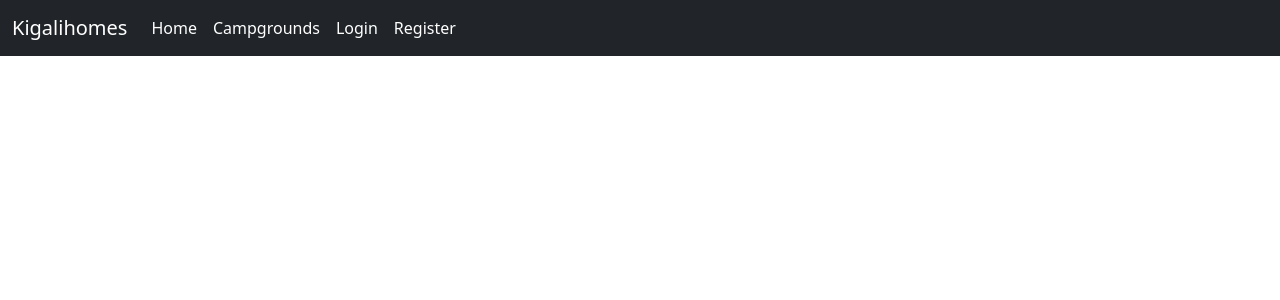
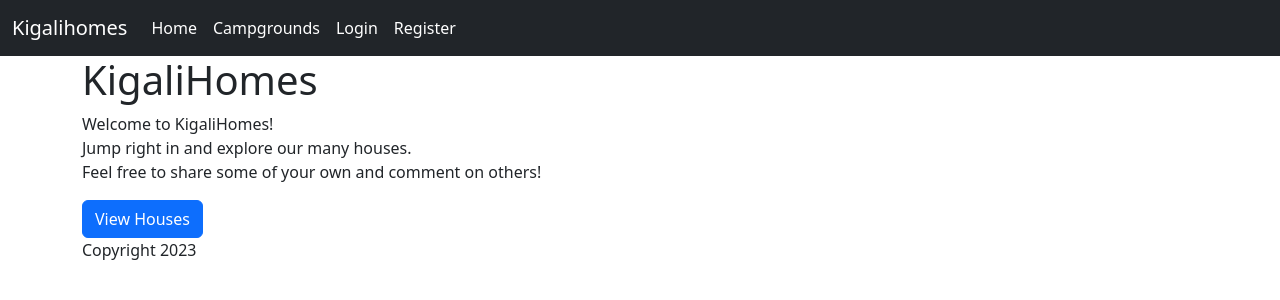
Before and after one commit to Joshua-Coded/REACT, a React (Create React App) app in the folder react/my-app/: page / in a window 1280 px wide. Shown: the top 300 px of the page. Built offline with nearby package versions, Linux system fonts and the light colour scheme.

Commit message:
Home page done

```diff
--- a/react/my-app/src/App.jsx
+++ b/react/my-app/src/App.jsx
@@ -3,11 +3,14 @@ import "popper.js/dist/umd/popper";
 import "bootstrap/dist/js/bootstrap";
 import "bootstrap/dist/css/bootstrap.css";
 
-import { Navbar } from "./Navbar";
+import Navbar from "./Navbar";
+import Home from "./Home";
+
 function App() {
   return (
     <div>
       <Navbar />
+      <Home />
     </div>
   );
 }
--- /dev/null
+++ b/react/my-app/src/Home.jsx
@@ -0,0 +1,23 @@
+import { Component } from "react";
+import { getFullYear } from "./utils";
+
+export default class MainContent extends Component {
+  render() {
+    return (
+      <div className="container">
+        <h1 className="header">KigaliHomes</h1>
+        <p className="paragraph">
+          {" "}
+          Welcome to KigaliHomes!
+          <br />
+          Jump right in and explore our many houses. <br />
+          Feel free to share some of your own and comment on others!{" "}
+        </p>
+        <button class="btn btn-primary">View Houses</button>
+        <div className="App-footer">
+          <p>Copyright {getFullYear()}</p>
+        </div>
+      </div>
+    );
+  }
+}
--- a/react/my-app/src/Navbar.jsx
+++ b/react/my-app/src/Navbar.jsx
@@ -1,12 +1,12 @@
 import { Component } from "react";
 import "./Navbar.css";
-export class Navbar extends Component {
+export default class Navbar extends Component {
   render() {
     return (
       <div>
         <nav className="navbar navbar-expand-lg bg-dark bg-body-tertiary">
           <div className="container-fluid">
-            <a className="navbar-brand" href="#">
+            <a className="navbar-brand" href="/#">
               Kigalihomes
             </a>
             <button
@@ -26,22 +26,22 @@ export class Navbar extends Component {
             >
               <ul className="navbar-nav me-auto mb-2 mb-lg-0">
                 <li className="nav-item">
-                  <a className="nav-link active" aria-current="page" href="#">
+                  <a className="nav-link active" aria-current="page" href="/#">
                     Home
                   </a>
                 </li>
                 <li className="nav-item">
-                  <a className="nav-link" href="#">
+                  <a className="nav-link" href="/#">
                     Campgrounds
                   </a>
                 </li>
                 <li className="nav-item">
-                  <a className="nav-link" href="#">
+                  <a className="nav-link" href="/#">
                     Login
                   </a>
                 </li>
                 <li className="nav-item">
-                  <a className="nav-link" href="#">
+                  <a className="nav-link" href="/#">
                     Register
                   </a>
                 </li>
--- /dev/null
+++ b/react/my-app/src/utils.js
@@ -0,0 +1,3 @@
+export const getFullYear = () => {
+    return new Date().getFullYear();
+}
```
